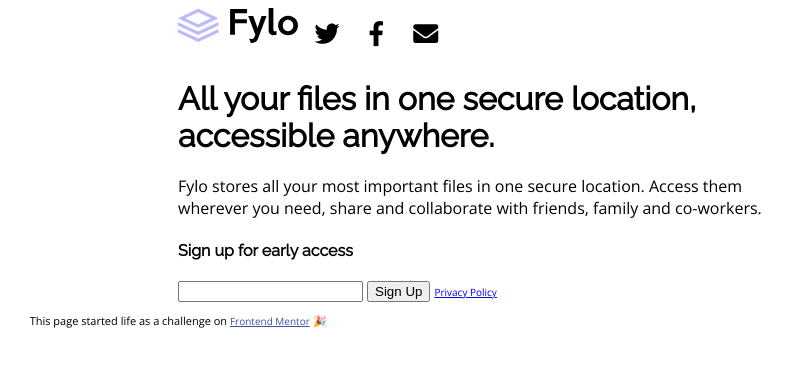
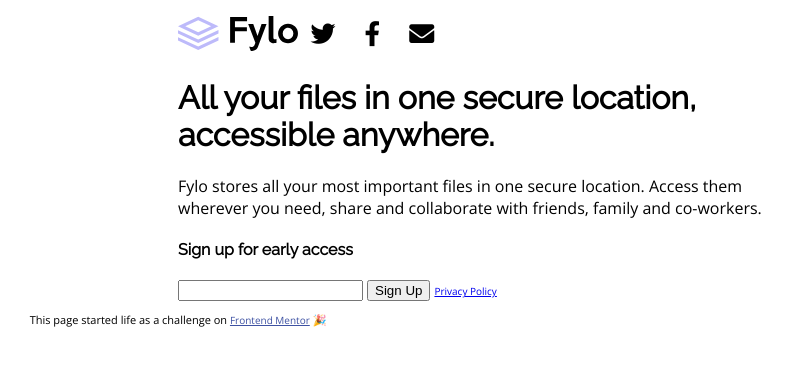
Before and after one commit to gailyb/Fylo-Landing-Page, a plain HTML site: page index.html in a window 1280 px wide. Shown: the whole page, without its empty margins (462-1254 px from the left). Drawn offline with nearby package versions, Linux system fonts and the light colour scheme.

Commit message:
logo and social media icons centred

```diff
--- a/index.html
+++ b/index.html
@@ -32,17 +32,19 @@
     </div><!--imageArea-->
 
     <div class="textArea">
-      <div class="headerArea">
+      <div class="header">
         <img src="images/logo.svg" alt="Fylo Logo">
-        <i class="fab fa-twitter"></i>
-        <i class="fab fa-facebook-f"></i>
-        <i class="fas fa-envelope"></i>
+        <div class="socialMediaIcons">
+          <i class="fab fa-twitter" href="#"></i>
+          <i class="fab fa-facebook-f" href="#"></i>
+          <i class="fas fa-envelope" href="#"></i>
+        </div>
         <img src="" alt="">
       </div><!--headerArea-->
       <h1>All your files in one secure location, accessible anywhere.</h1>
 
       <p>Fylo stores all your most important files in one secure location.
-      Access them wherever you need, share and collaborate with friends,
+        Access them wherever you need, share and collaborate with friends,
       family and co-workers.</p>
 
       <h4>Sign up for early access</h4>
--- a/style.css
+++ b/style.css
@@ -32,13 +32,14 @@ i{
   flex: 50%;
 }
 
-div .bgImage{
-  /*background: hsl(243, 86%, 85%);
-  background: -webkit-linear-gradient(to left bottom, hsl(243, 87%, 12%), hsl(243, 86%, 85%));
-  background:    -moz-linear-gradient(to left bottom, hsl(243, 87%, 12%), hsl(243, 86%, 85%));
-  background:         linear-gradient(to left bottom, hsl(243, 87%, 12%), hsl(243, 86%, 85%));
-  background: hsl(243, 87%, 12%);
-  position: relative;*/
+.header{
+  display: flex;
+  align-items: center;
+
+}
+
+div {
+  position: relative;
 
 }
 
```
